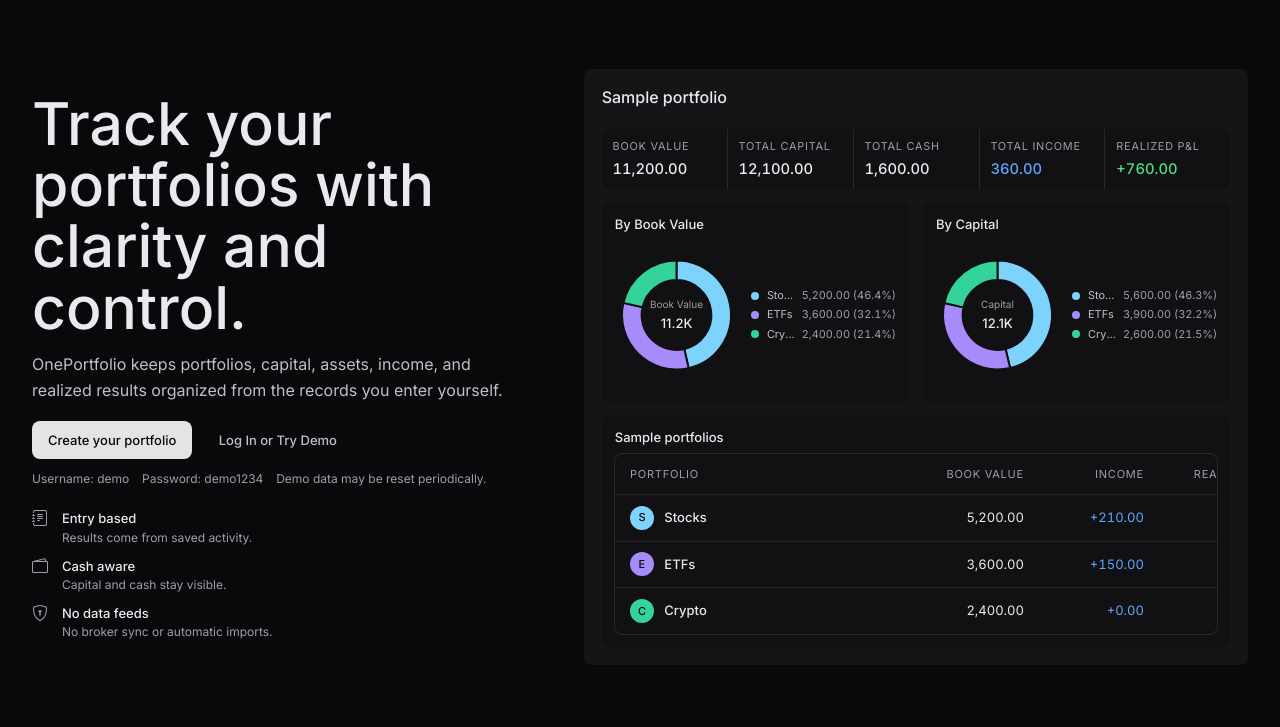
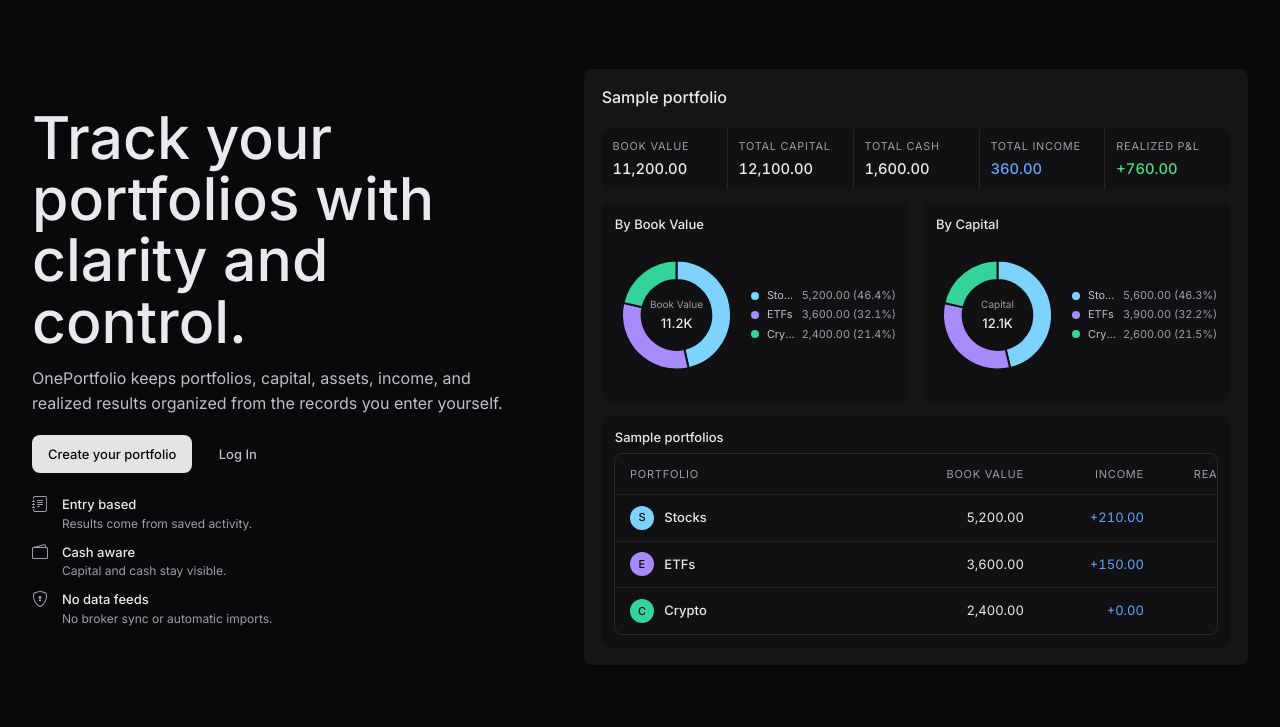
Before and after one commit to nasserx/OnePortfolio, a Flask app: page / in a window 1280 px wide. Shown: the part 52-779 px from the top of the page. Run offline with Flask 3, Linux system fonts and the light colour scheme; some libraries are stand-ins or nearby versions.

Commit message:
Remove demo credentials from application UI

```diff
--- a/portfolio_app/static/css/landing.css
+++ b/portfolio_app/static/css/landing.css
@@ -201,17 +201,6 @@ html {
 
 .landing-cta-group {
     margin-top: 1.15rem;
-}
-
-.landing-demo-note {
-    display: flex;
-    flex-wrap: wrap;
-    gap: 0.35rem 0.8rem;
-    max-width: 560px;
-    margin-top: 0.65rem;
-    color: var(--text-muted);
-    font-size: var(--font-size-helper);
-    line-height: 1.45;
 }
 
 .btn-cta-primary,
--- a/portfolio_app/static/css/style.css
+++ b/portfolio_app/static/css/style.css
@@ -2997,11 +2997,6 @@ i.bi.text-info,
 .otp-input { font-size: 2rem; font-weight: 600; letter-spacing: 0.5rem; text-align: center; }
 .auth-inner-card  { background: var(--surface) !important; outline: 1px solid var(--border-color) !important; }
 .auth-inner-title { font-size: 1.25rem; font-weight: 600; }
-.auth-demo-note {
-    display: grid;
-    gap: 0.2rem;
-    line-height: 1.45;
-}
 
 /* ============================================================ */
 /* Admin                                                        */
--- a/portfolio_app/templates/landing.html
+++ b/portfolio_app/templates/landing.html
@@ -41,13 +41,7 @@
 
                     <div class="landing-cta-group" aria-label="Account actions">
                         <a class="btn-cta-primary" href="{{ url_for('auth.register') }}">Create your portfolio</a>
-                        <a class="btn-cta-secondary" href="{{ url_for('auth.login') }}">Log In or Try Demo</a>
-                    </div>
-
-                    <div class="landing-demo-note" aria-label="Demo account credentials">
-                        <span>Username: demo</span>
-                        <span>Password: demo1234</span>
-                        <span>Demo data may be reset periodically.</span>
+                        <a class="btn-cta-secondary" href="{{ url_for('auth.login') }}">Log In</a>
                     </div>
 
                     <div class="hero-trust-points" aria-label="Product principles">
```
Also changed, not shown: portfolio_app/templates/auth/login.html (+0 -7 lines).
